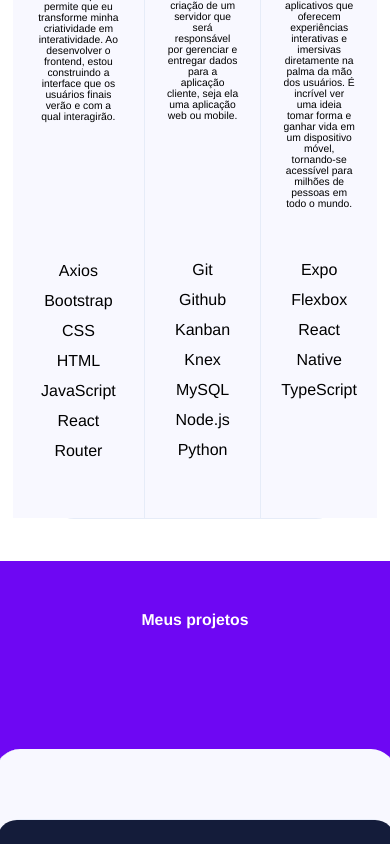
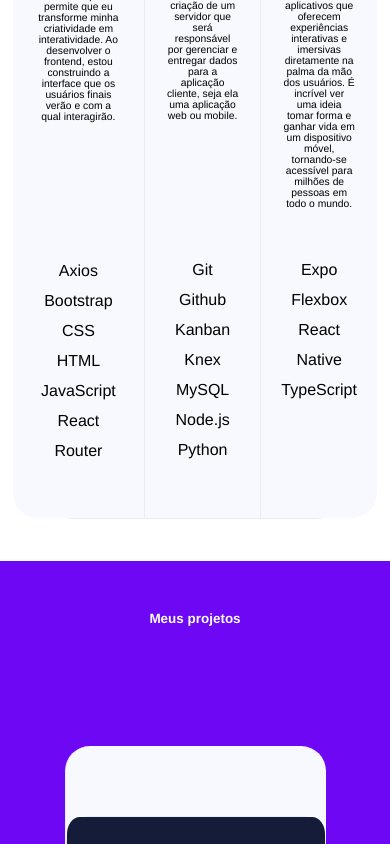
Before and after one commit to MathMendesReis/portifolio_dev, a React (Create React App) app in the folder portifolio_dev/: page / in a window 390 px wide. Shown: the part 1810-2654 px from the top of the page. Built offline with nearby package versions, Linux system fonts and the light colour scheme.

Commit message:
implementando responsividade

```diff
--- a/portifolio_dev/src/components/about_me/styled.js
+++ b/portifolio_dev/src/components/about_me/styled.js
@@ -9,15 +9,17 @@
 justify-content: flex-start;
 color: ${props => props.theme.text.textWhite};
 padding-top: 110px;
+width: 100%;
 p{
     width: 50vw;
     text-align: center;
-    font-size: 1.3rem;
     line-height: 1.7;
+    font-size: calc( 16px + (24 - 16) * (40vw - 400px) / (800 - 400) );
+
 
 }
 h1{
-    font-size: 2rem;
+    font-size: calc( 16px + (24 - 16) * (70vw - 400px) / (800 - 400) );
     margin-bottom: 40px;
     font-weight: 1000;
 }
--- a/portifolio_dev/src/components/projects/card/styled.js
+++ b/portifolio_dev/src/components/projects/card/styled.js
@@ -8,6 +8,14 @@
 border: 1px solid #E6ECF8;
 border-radius: 25px;
 opacity: 1;
+@media screen and (max-width: 535px) {
+    height: 350px;
+    width: 350px;
+}
+h1{
+    font-size: calc( 16px + (24 - 16) * (70vw - 400px) / (800 - 400) );
+
+}
 
 &:hover{
     transform: scale(calc(100 / 95));
@@ -30,7 +38,7 @@
 border-radius: 5%;
 
 h1{
-    font-size: 2rem;
+    font-size: calc( 16px + (24 - 16) * (60vw - 400px) / (800 - 400) );
     margin-bottom: 40px;
     font-weight: 1000;
     color: white;
@@ -77,4 +85,6 @@
 
 }
 
+
+
 `
--- a/portifolio_dev/src/components/projects/styled.js
+++ b/portifolio_dev/src/components/projects/styled.js
@@ -29,6 +29,10 @@
     justify-content: center;
     padding-top: 70px;
     padding-bottom: 70px;
+    @media screen and (max-width: 535px) {
+    height:auto;
+    width: 90%;
+}
     h1{
     margin-bottom: 100px;
     color: ${props => props.theme.text.textWhite};
@@ -41,5 +45,6 @@
     margin-bottom: 100px;
     color: ${props => props.theme.text.textWhite};
     font-weight: 1000;
-    font-size: calc( 16px + (24 - 16) * (100vw - 400px) / (800 - 400) );
+    font-size: calc( 16px + (24 - 16) * (70vw - 400px) / (800 - 400) );
+
 `
--- a/portifolio_dev/src/components/skils/card/index.js
+++ b/portifolio_dev/src/components/skils/card/index.js
@@ -1,9 +1,11 @@
 import React from 'react'
 import { CardStyled } from './styled'
 
-export function Card({name_skil,description,staks,img,border}) {
+export function Card({name_skil,description,staks,img,border,borderRadius}) {
     return (
-        <CardStyled border = {border}>
+        <CardStyled
+            borderRadius={borderRadius}
+            border = {border}>
             <img src={img}/>
             <h1>{name_skil}</h1>
             <p>{description}</p>
--- a/portifolio_dev/src/components/skils/card/styled.js
+++ b/portifolio_dev/src/components/skils/card/styled.js
@@ -7,10 +7,12 @@
 width: 100%;
 border-left: ${props=>props.border};
 border-right: ${props=>props.border};
+border-radius: ${props=>props.borderRadius}px;
 padding: 15px;
 align-items: center;
 justify-content: space-around;
 background-color:#F8F8FF;
+
 
 
 
--- a/portifolio_dev/src/components/skils/index.js
+++ b/portifolio_dev/src/components/skils/index.js
@@ -61,7 +61,8 @@
                 {skils.map((skil, index) => (
                     <Card
                         key={index}
-                        border={index === 1?"1px solid #E6ECF8":""}
+                        border={index === 1?"1px solid #E6ECF8":"none"}
+                        borderRadius={index === 1?"0":"25"}
                         name_skil={skil.name_skil}
                         description={skil.description}
                         staks={skil.staks}
--- a/portifolio_dev/src/components/skils/styled.js
+++ b/portifolio_dev/src/components/skils/styled.js
@@ -14,12 +14,12 @@
     width: 75vw;
     position: relative;
     top:-110px;
-    border-radius: 25px;
     border: 1px solid #E6ECF8;
     display: flex;
     justify-content: center;
     margin-top: 25px;
     align-items: center;
     background-color:#F8F8FF;
+    border-radius:25px;
 
 `
```
